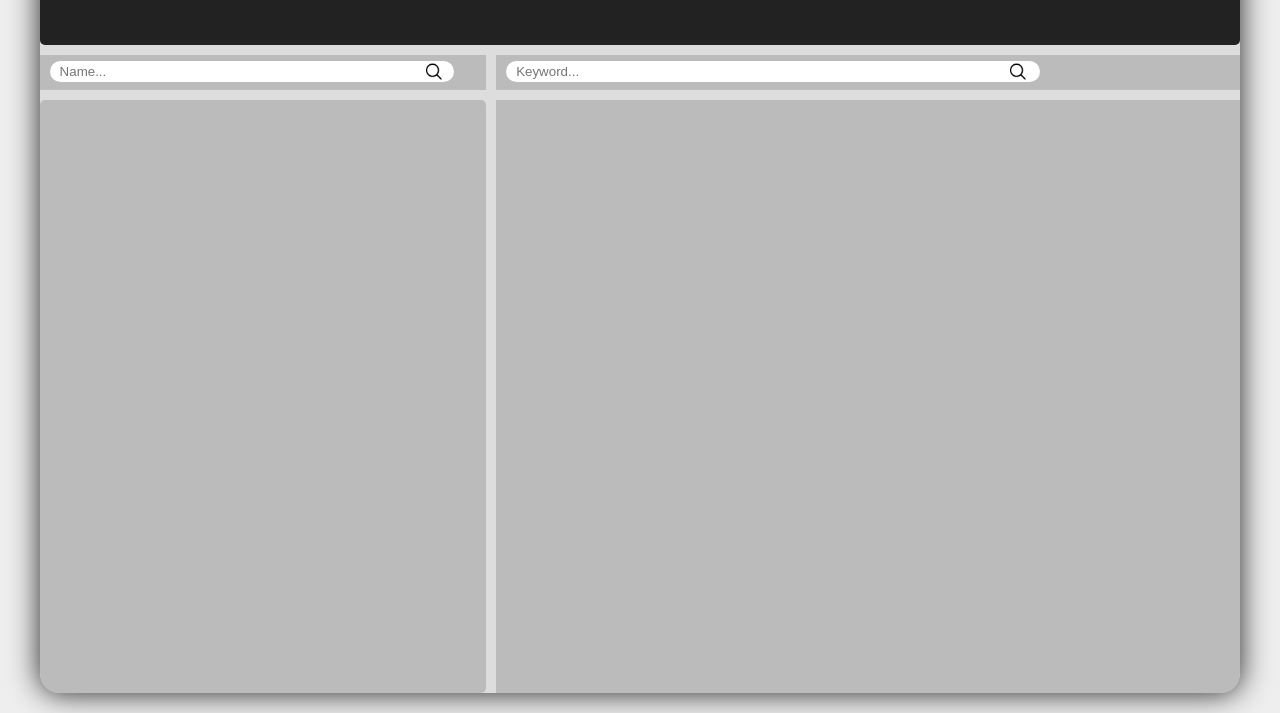
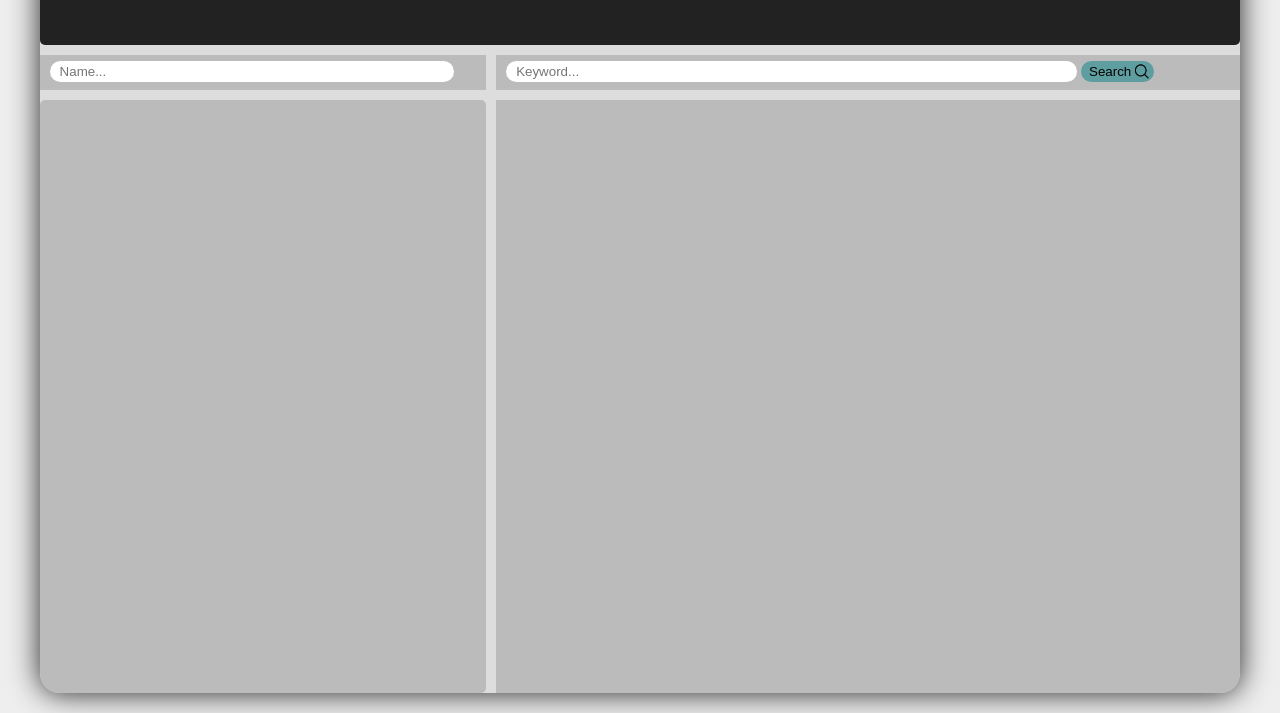
Before and after one commit to Yolkahama8089/stans-check, a plain HTML site: page index.html in a window 1280 px wide. Shown: the part 127-840 px from the top of the page. Drawn offline with Linux system fonts and the light colour scheme.

Commit message:
Updated search button

```diff
--- a/index.html
+++ b/index.html
@@ -38,7 +38,7 @@
 		<div id="keyword-input-container">
             <form>
 			    <input type="text" id="keyword-input" placeholder = "Keyword...">
-                <!-- <button id="search-button" onclick="onSearch()">Search</button> -->
+                <button id="search-button" onclick="onSearch()">Search</button>
             </form>
         </div>
 
--- a/style.css
+++ b/style.css
@@ -79,38 +79,51 @@ body {
 }
 
 #name-input{
-  /* position: relative; */
   width: 88%;
   padding-left: 8px;
   padding-right: 8px;
   background-color: white;
   box-align: center;
-  /* color: black; */
   border: 2px solid white;
   border-radius: 20px;
+  /* background-image: url('mag.png');
+  background-repeat: no-repeat;
+  background-size: 20px 20px;
+  background-position-x: 98%;
+  background-position-y: center; */
+}
+
+#keyword-input{
+  width: 75%;
+  padding-left: 8px;
+  padding-right: 8px;
+  background-color: white;
+  box-align: center;
+  border: 2px solid white;
+  border-radius: 20px;
+  /* background-image: url('mag.png');
+  background-repeat: no-repeat;
+  background-position: 2px 2px;
+  background-size: 20px 20px;
+  background-position-x: 98%;
+  background-position-y: center; */
+}
+
+#search-button{
+  border-radius: 20px;
+  width: 73px;
+  text-align: left;
+  border: 2px solid cadetblue;
+  background-color: cadetblue;
   background-image: url('mag.png');
   background-repeat: no-repeat;
-  background-size: 20px 20px;
+  background-size: 18px 18px;
   background-position-x: 98%;
   background-position-y: center;
 }
 
-#keyword-input{
-  /* position: relative; */
-  width: 70%;
-  padding-left: 8px;
-  padding-right: 8px;
-  background-color: white;
-  box-align: center;
-  /* color: black; */
-  border: 2px solid white;
-  border-radius: 20px;
-  background-image: url('mag.png');
-  background-repeat: no-repeat;
-  background-position: 2px 2px;
-  background-size: 20px 20px;
-  background-position-x: 98%;
-  background-position-y: center;
+.search-button:hover{
+  box-shadow: 0 5px 10px 0 rgba(0,0,0,0.2), 0 12px 20px 0 rgba(0,0,0,0.15);
 }
 
 #tweets-cell .tweet {
```
